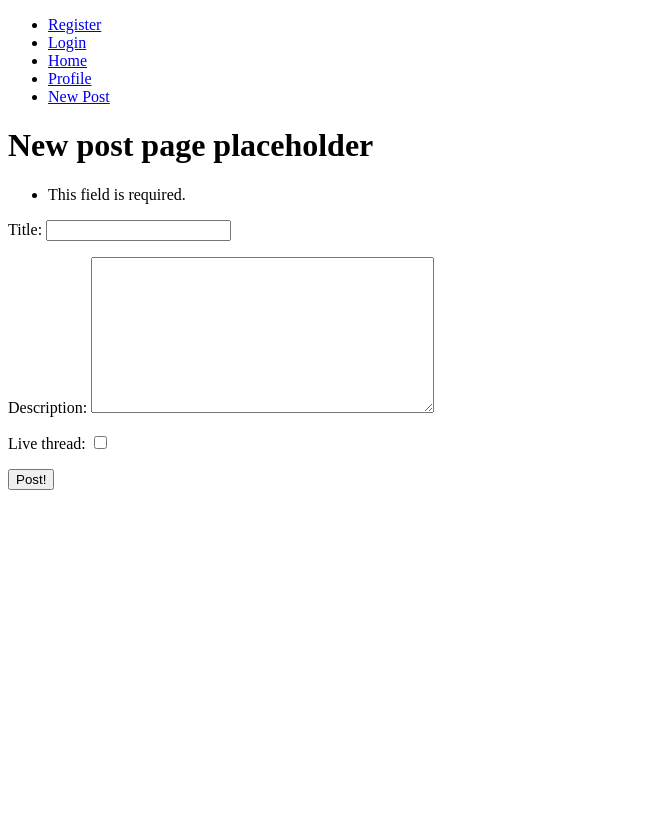
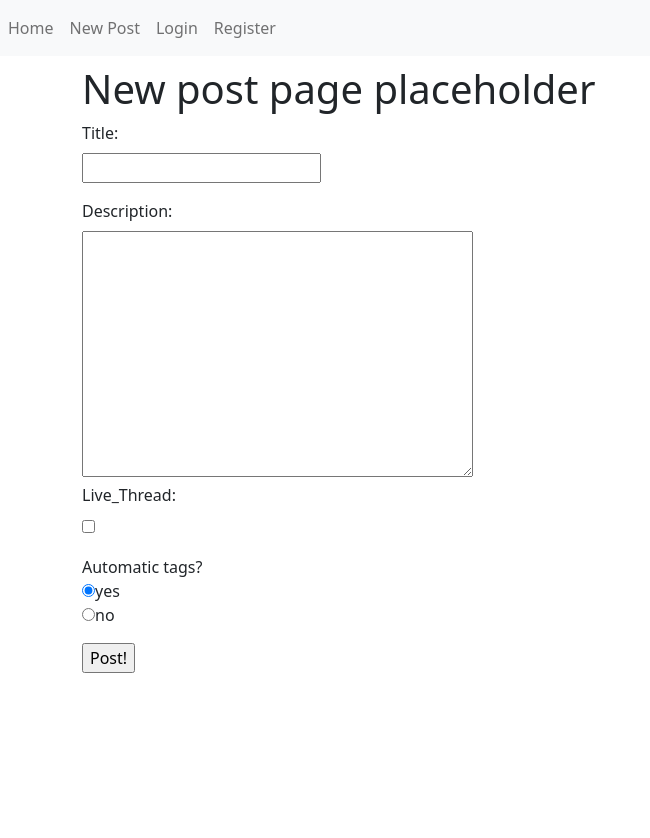
Before and after one commit to Alpfonso/4um, a Django app: page /post/ in a window 1280 px wide. Shown: the whole page, without its empty margins (0-650 px from the left). Before the commit the page ends 490 px from the top, so only its background shows below. Run offline with Django 3.2, Linux system fonts and the light colour scheme.

Commit message:
modified templates for Bootstrap

```diff
--- a/Forum/templates/base.html
+++ b/Forum/templates/base.html
@@ -1,16 +1,25 @@
 <!DOCTYPE html>
 <html>
     <head>
+        <meta charset="utf-8">
+        <meta name="viewport" content="width=device-width, initial-scale=1">
+        <link href="https://cdn.jsdelivr.net/npm/bootstrap@5.0.0-beta3/dist/css/bootstrap.min.css" rel="stylesheet" integrity="sha384-eOJMYsd53ii+scO/bJGFsiCZc+5NDVN2yr8+0RDqr0Ql0h+rP48ckxlpbzKgwra6" crossorigin="anonymous">
+        <script src="https://cdn.jsdelivr.net/npm/bootstrap@5.0.0-beta3/dist/js/bootstrap.bundle.min.js" integrity="sha384-JEW9xMcG8R+pH31jmWH6WWP0WintQrMb4s7ZOdauHnUtxwoG2vI5DkLtS3qm9Ekf" crossorigin="anonymous"></script>
+
         <title>
             {% block title %}
             placeholder
             {% endblock %}
         </title>
     </head>
-    <body>
+    <body style="padding-top: 65px; padding-bottom: 165px;">
+
         {% include 'navbar.html' %}
-        {% block content %}
+        <div class="container">
+            {% block content %}
             placeholder
-        {% endblock %}
+            {% endblock %}
+        </div>
+
     </body>
 </html>
--- a/Forum/templates/navbar.html
+++ b/Forum/templates/navbar.html
@@ -1,19 +1,41 @@
-<nav>
-    <ul>
-        <li>
-            <a class="navbar-brand" href="{% url 'Register' %}">Register</a>
+
+<nav class="navbar fixed-top navbar-expand-lg navbar-light bg-light">
+    <!--<a class="navbar-brand" href="#">Navbar</a>-->
+    <button class="navbar-toggler" type="button" data-toggle="collapse" data-target="#navbarSupportedContent" aria-controls="navbarSupportedContent" aria-expanded="false" aria-label="Toggle navigation">
+      <span class="navbar-toggler-icon"></span>
+    </button>
+
+    <div class="collapse navbar-collapse" id="navbarSupportedContent">
+      <ul class="navbar-nav mr-auto">
+        <li class="nav-item active">
+          <a class="nav-link" href="{% url 'Home' %}">Home</a>
         </li>
-        <li>
-            <a class="navbar-brand" href="{% url 'Login' %}">Login</a>
+        <li class="nav-item">
+          {% if request.user.username%}
+            <a class="nav-link" href="/profile?user={{ request.user }}">Profile({{request.user.username}})</a>
+          {% endif %}
+
         </li>
-        <li>
-            <a class="navbar-brand" href="{% url 'Home' %}">Home</a>
+        <li class="nav-item">
+            <a class="nav-link" href="{% url 'New Post' %}">New Post</a>
         </li>
-        <li>
-            <a class="navbar-brand" href="{% url 'Profile' %}">Profile</a>
+        <li class="nav-item">
+            <a class="nav-link" href="{% url 'Login' %}">Login</a>
         </li>
-        <li>
-            <a class="navbar-brand" href="{% url 'New Post' %}">New Post</a>
+        <li class="nav-item">
+            <a class="nav-link" href="{% url 'Register' %}">Register</a>
         </li>
-    </ul>
+      </ul>
+      <div class="position-absolute end-0"><!-- TODO: show rated threads -->
+        {% if request.get_full_path == "/" %}
+          Remaining votes: {{vote.vote_amount}}
+        {% endif %}
+      </div>
+      <!--
+      <form class="form-inline my-2 my-lg-0">
+        <input class="form-control mr-sm-2" type="search" placeholder="Search" aria-label="Search">
+        <button class="btn btn-outline-success my-2 my-sm-0" type="submit">Search</button>
+      </form>
+    -->
+    </div>
 </nav>
--- a/Forum/templates/new_post.html
+++ b/Forum/templates/new_post.html
@@ -5,8 +5,24 @@
 {% block content %}
     <h1>New post page placeholder</h1>
     <form method="post">
-        {% csrf_token %}
-        {{ form.as_p }}
-        <input type="submit" value="Post!">
+            {% csrf_token %}
+            {% for field in form %}
+            <label class="form-label">{{field.name|title}}:</label>
+                {% if field.name == "description" %}
+                    <div class="form-group">
+                        {{ field }}
+                    </div>
+                {% else %}
+                    <div class="mb-3">
+                        {{ field }}
+                    </div>
+                {%endif%}
+
+            {% endfor %}
+            <p>Automatic tags?<br>
+                <input type="radio" name = "radio_tag" value = "True" checked>yes<br>
+                <input type="radio" name = "radio_tag" value = "False">no
+            </p>
+            <input type="submit" value="Post!">
     </form>
 {% endblock %}
```
Also changed, not shown: Forum/templates/home.html (+6 -2 lines), Forum/templates/profile.html (+8 -3 lines), Forum/templates/view_post.html (+15 -2 lines).
